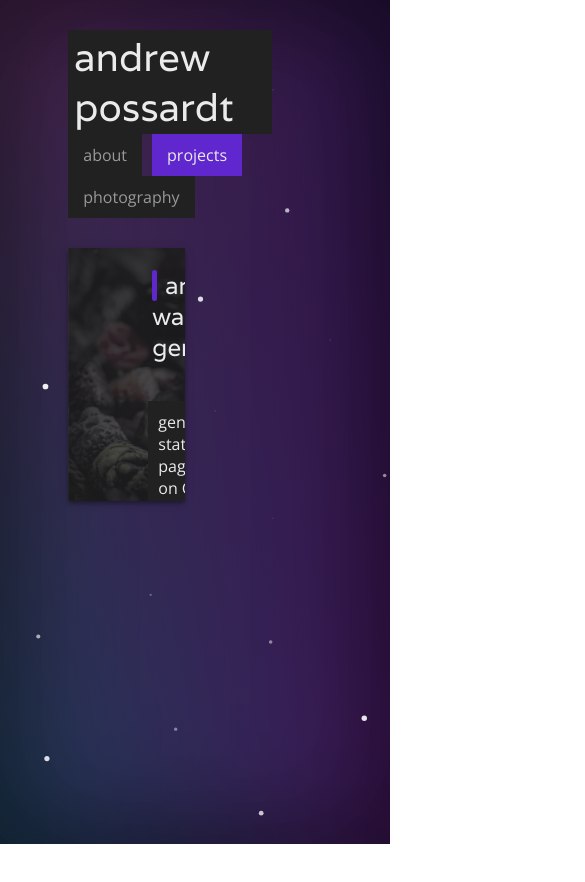
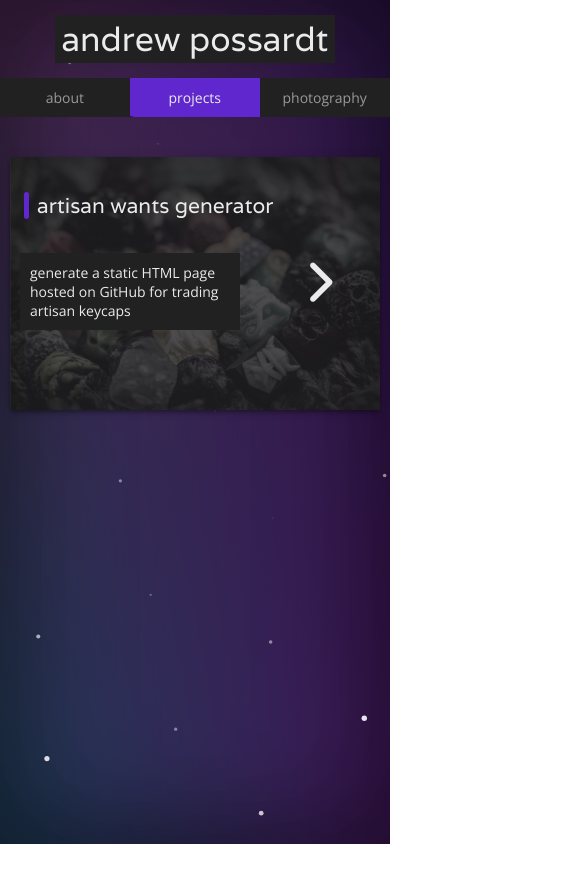
Before and after one commit to ampossardt/website-2.0, a React (Create React App) app in the folder client/: page /#projects in a window 390 px wide. Shown: the top 882 px of the page, 585 px wide, since content can reach past the window. Before the commit the page ends 844 px from the top, so only its background shows below. Built offline with nearby package versions, Linux system fonts and the light colour scheme; no server answers.

Commit message:
mobile responsive is mostly done

```diff
--- a/client/src/app.scss
+++ b/client/src/app.scss
@@ -1,3 +1,4 @@
+@import './assets/mobile';
 @import './assets/grid';
 @import './assets/variables';
 
@@ -14,6 +15,10 @@ body {
   max-height: 100vh;
   font-family: 'Open Sans';
   font-weight: 300;
+
+  @include responsive(mobile) {
+    font-size: 14px;
+  }
 }
 
 input, button {
@@ -184,7 +189,7 @@ header {
     align-items: center;
     align-self: flex-start;
     flex: 0 0 100%;
-    margin-bottom: 25px;
+    margin-bottom: 15px;
   }
 }
 
--- a/client/src/assets/_grid.scss
+++ b/client/src/assets/_grid.scss
@@ -1,3 +1,5 @@
+@import '../assets/mobile';
+
 .container {
   width: 65%;
   margin: 30px auto;
@@ -5,6 +7,10 @@
   &.full-width {
     width: 100%;
   }
+
+  @include responsive(desktop-medium) { width: 75%; }
+  @include responsive(desktop-small) { width: 75%; }
+  @include responsive(mobile) { width: 100%; box-sizing: border-box; padding: 10px; }
 }
 
 .flex {
@@ -35,11 +41,30 @@
     &:nth-child(even) {
       padding-left: 10px;
     }
+
+    @include responsive(mobile) {
+      flex: 1 1 100%;
+      max-width: 100%;
+
+      &:nth-child(odd) { padding: 0; }
+      &:nth-child(even) { padding: 0; }
+    }
   }
 
   &.fourth {
     flex: 1 1 25%;
     max-width: 25%;
     padding: 0 10px;
+
+    @include responsive(mobile) {
+      flex: 1 1 100%;
+      max-width: 100%;
+    }
+  }
+
+  &.fifth {
+    flex: 1 1 20%;
+    max-width: 20%;
+    padding: 0 10px;
   }
 }
--- /dev/null
+++ b/client/src/assets/_mobile.scss
@@ -0,0 +1,19 @@
+$break-mobile : 600px;
+$break-small-desktop: 900px;
+$break-medium-desktop: 1300px;
+$break-large-desktop: 1700px;
+
+@mixin responsive($device) {
+  @if $device == mobile {
+    @media only screen and (max-width: $break-mobile) { @content; }
+  }
+  @else if $device == desktop-small {
+    @media only screen and (min-width: $break-small-desktop + 1) and (max-width: $break-medium-desktop - 1) { @content; }
+  }
+  @else if $device == desktop-medium {
+    @media only screen and (min-width: $break-medium-desktop + 1) and (max-width: $break-large-desktop - 1) { @content; }
+  }
+  @else if $device == desktop-large {
+    @media only screen and (min-width: $break-large-desktop) { @content; }
+  }
+}
--- a/client/src/assets/content.js
+++ b/client/src/assets/content.js
@@ -7,7 +7,7 @@ const content = [
     text: `
       <p>In the mechanical keyboard community, there are custom-made keycaps made in small quantities by artists known as artisans. These 'artisan keycaps' are coveted for many different reasons - the way the sculpt looks, the color of resin in which they were cast, or simply due to their rarity.</p>
       <p>The primary means of trading caps with community members is via a 'classifieds-style' subreddit called 'mechmarket'. Users put up timestamped pictures of the keycaps they would like to trade, requesting either PayPal as a means of payment, or suggest other caps that they are interested in. For simplicity, many users make a Google Docs document to list the particular caps, sculpts, and colorways they are looking for. Unfortunately, many are plain looking and aren't mobile-friendly.</p>
-      <p>The artisan wants generator looks to solve that by providing a way to build a 'wants list' via a WYSIWYG editor, then generating static HTML and CSS files which are uploaded to GitHub to be hosted on GitHub Pages. Users select content, colors, and finally upload the content, pushing the generated files to the default GitHub pages public reposity for their account.</p>
+      <p>The artisan wants generator looks to solve that by providing a way to build a 'wants list' via a WYSIWYG editor, then generating static HTML and CSS files which are uploaded to GitHub to be hosted on GitHub Pages. Users select content, colors, and finally upload the content, pushing the generated files to the default GitHub pages public repository for their account.</p>
     `,
     tech: {
       'react': 'React',
--- a/client/src/components/about/about.js
+++ b/client/src/components/about/about.js
@@ -4,6 +4,15 @@ import aboutImage from '../../assets/about.jpg';
 
 class About extends React.Component {
   usedRandoms = [];
+  tech = [
+    { name: '.NET', primaryColor: '#171717', secondaryColor: '#fff', logo: '/netcore.svg' },
+    { name: 'Angular', primaryColor: '#171717', secondaryColor: '#fff', logo: '/angular.svg' },
+    { name: 'Kubernetes', primaryColor: '#171717', secondaryColor: '#fff', logo: '/kubernetes.svg' },
+    { name: 'Docker', primaryColor: '#171717', secondaryColor: '#fff', logo: '/docker.svg' },
+    { name: 'React', primaryColor: '#171717', secondaryColor: '#fff', logo: '/react.svg' },
+    { name: 'NodeJS', primaryColor: '#171717', secondaryColor: '#fff', logo: '/nodejs.svg' },
+    // { name: '.NET', primaryColor: '#171717', secondaryColor: '#fff', logo: '' },
+  ]
 
   constructor(props) {
     super(props);
@@ -50,27 +59,28 @@ class About extends React.Component {
       <div className={`container about flex vertical-align ${(this.state.hide || '') && 'hide'}`}>
         <svg
           viewBox="0 0 1600 900"
+          className="animated"
           style={ { width: (window.innerWidth / 4) * 3, height: ((window.innerWidth / 4) * 3) * (9/16) } }>
           {
             this.state.lines.map((item, index) =>
               <polygon
                 key={index}
                 points={item.points}
-                className={item.class}
+                className={`transform ${item.class}`}
                 style={ { transform: this.getTransform(item), animationDelay: `${item.delay}ms` }} />
             )
           }
         </svg>
         <svg
           viewBox="0 0 1600 900"
-          style={ { width: (window.innerWidth / 4) * 3, height: ((window.innerWidth / 4) * 3) * (9/16) } }
-          className='flipped'>
+          className="animated flipped"
+          style={ { width: (window.innerWidth / 4) * 3, height: ((window.innerWidth / 4) * 3) * (9/16) } }>
           {
             this.state.lines.map((item, index) =>
               <polygon
                 key={index}
                 points={item.points}
-                className={item.class}
+                className={`transform ${item.class}`}
                 style={ { transform: this.getTransform(item), animationDelay: `${item.delay}ms` }} />
             )
           }
@@ -85,8 +95,20 @@ class About extends React.Component {
               <p>Hi, I'm Andrew.</p>
               <p>I'm a web developer from Atlanta, currently working with the .NET Core and Angular professionally. On my personal projects, I enjoy working with React and NodeJS.</p>
               <p>I like designing stuff for the web, but when I'm not doing that, I like to take pictures, drink beer, ride around pay-as-you-go electric scooters without purpose, and eat ramen.</p>
+              {/* <div className="tech-container flex">
+                { this.tech.map(item =>
+                    <div className="col fifth">
+                      <svg className="tech-shape" viewBox="0 0 600 600">
+                        <polygon points="294,3 585.246118,214.602691 474,556.983037 114,556.983037 2.753882,214.602691" fill={item.secondaryColor} />
+                        <polygon points="294,3 585.246118,214.602691 474,556.983037 114,556.983037 2.753882,214.602691" style={{ transform: 'translate(15px, 8px) scale(1, .99)'}} fill={item.primaryColor} />
+                      </svg>
+                      <img className="logo" src={item.logo} />
+                    </div>
+                  )
+                }
+              </div> */}
             </div>
-            <img src={aboutImage} />
+            <img className="profile" src={aboutImage} />
           </div>
         </div>
 
--- a/client/src/components/about/about.scss
+++ b/client/src/components/about/about.scss
@@ -20,7 +20,11 @@
     position: relative;
     z-index: 100;
 
+    @include responsive(mobile) { width: 100%; margin: 0; }
+
     .title-bar {
+      @include responsive(mobile) { flex-wrap: wrap; }
+
       h1 {
         &.label {
           font-size: 2.2em;
@@ -36,7 +40,13 @@
         align-self: flex-start;
         opacity: 0;
         animation: show .6s .3s forwards;
+
+        @include responsive(mobile) { margin: 0 0 5px auto; width: 50%; text-align: right; }
       }
+    }
+
+    .flex.nowrap {
+      @include responsive(mobile) { flex-wrap:wrap; }
     }
 
     .inner-content {
@@ -44,6 +54,8 @@
       margin-left: 15%;
       opacity: 0;
       animation: show .6s .6s forwards;
+
+      @include responsive(mobile) { margin: 0; flex-grow: 1; }
 
       p {
         font-size: 1.2em;
@@ -55,7 +67,7 @@
       }
     }
 
-    img {
+    .profile {
       max-width: 35%;
       flex: 0 0 35%;
       height: auto;
@@ -63,13 +75,38 @@
       align-self: flex-start;
       opacity: 0;
       animation: show .6s .5s forwards;
+
+      @include responsive(mobile) { max-width: 90%; margin: 0 auto; }
+    }
+
+    .tech-container {
+      margin: 0 auto;
+      display: flex;
+
+      .col {
+        position: relative;
+      }
+
+      .logo {
+        width: 60%;
+        padding: 20px;
+        background-color: #fff;
+        border-radius: 200px;
+        border: 10px solid #171717;
+        border-top: none;
+        border-right: none;
+      }
     }
   }
 
   svg {
-    position: absolute;
-    top: -1px;
-    left: -1px;
+    &.animated {
+      position: absolute;
+      top: -1px;
+      left: -1px;
+
+      @include responsive(mobile) { display: none; }
+    }
 
     &.flipped {
       top: initial;
@@ -80,7 +117,9 @@
     }
 
     polygon {
-      animation: line-in 1.5s forwards;
+      &.transform {
+        animation: line-in 1.5s forwards;
+      }
     }
 
     .blue1 {
--- a/client/src/components/animation/animation.scss
+++ b/client/src/components/animation/animation.scss
@@ -4,4 +4,10 @@
   position: absolute;
   left: 0; top: 0;
   z-index: 2;
+
+  @include responsive(mobile) {
+    width: 200%;
+    height: 200vh;
+    transition: left .5s top .5s;
+  }
 }
--- a/client/src/components/header/header.scss
+++ b/client/src/components/header/header.scss
@@ -1,7 +1,13 @@
+@import '../../assets/mobile';
+
 .navigation {
   width: 65%;
   margin: 30px auto;
   transition: opacity .4s;
+
+  @include responsive(desktop-medium) { width: 75%; }
+  @include responsive(desktop-small) { width: 75%; }
+  @include responsive(mobile) { width: 100%; text-align:center; margin-top: 15px;}
 
   &.hide {
     opacity: 0;
@@ -11,6 +17,10 @@
     &.label {
       font-size: 2.4em;
       margin-right: 50px;
+
+      @include responsive(mobile) {
+        margin: 0 0 15px 0;
+      }
     }
   }
 
@@ -19,6 +29,11 @@
     margin: 0;
     display: inline-block;
     vertical-align: bottom;
+
+    @include responsive(mobile) {
+      display: flex;
+      flex-wrap: wrap;
+    }
 
     a {
       position: relative;
@@ -30,6 +45,14 @@
       transition: color .5s;
       margin-right: 10px;
       vertical-align: bottom;
+
+      @include responsive(mobile) {
+        flex: 1 1 33.3%;
+        max-width: 33.3%;
+        margin: 0;
+        padding-left: 0;
+        padding-right: 0;
+      }
 
       &:hover {
         color: $white;
--- a/client/src/components/photos/photos.scss
+++ b/client/src/components/photos/photos.scss
@@ -2,6 +2,8 @@
   overflow-x: hidden;
   overflow-y: auto;
   max-height: 87vh;
+
+  @include responsive(mobile) { max-height: calc(100vh - 147px ); }
 
   .card {
     width: 100%;
@@ -46,8 +48,9 @@
         position: relative;
 
         img {
-          width: 1024px;
+          width: 70%;
           height: auto;
+          @include responsive(mobile) { width: 100%; }
         }
 
         .far {
--- a/client/src/components/projects/detail.scss
+++ b/client/src/components/projects/detail.scss
@@ -9,19 +9,36 @@
   border-radius: 6px;
   @include card-shadow;
 
+  @include responsive(mobile) {
+    margin-left: 0;
+    animation: show .4s forwards;
+    flex-wrap: wrap-reverse;
+    height: calc(100vh - 147px);
+    background-color: transparent;
+    box-shadow: none;
+  }
+
   &.leave {
     animation: hide-detail .4s forwards;
     margin-left: 17.5%;
     opacity: 1;
+
+    @include responsive(mobile) { animation: hide .4s forwards; }
+  }
+
+  &.container {
+    @include responsive(mobile) { padding: 0; }
   }
 
   h1 {
-    font-size: 1.8em;
+    font-size: 1.7em;
     background-color: $detail-blue-5;
     color: $white;
     display: inline-block;
     padding: 0 4px;
     margin: 0 0 0 auto;
+
+    @include responsive(mobile) { margin: 0 auto; }
   }
 
   .image {
@@ -30,6 +47,11 @@
     background-position-x: 50%;
     transition: filter .4s;
     filter: grayscale(40%);
+    height: 100%;
+
+    @include responsive(mobile) {
+      height: auto;
+    }
 
     .credit {
       position: absolute;
@@ -37,6 +59,10 @@
       top: 0;
       padding: 4px;
       background-color: rgba(0,0,0,.6);
+
+      @include responsive(mobile) {
+        display: none;
+      }
     }
 
     &:hover {
@@ -46,13 +72,31 @@
 
   .content {
     display: flex;
-    padding: 20px;
+    padding: 20px 20px 0 20px;
     box-sizing: border-box;
     flex: 1 0 45%;
 
+    @include responsive(mobile) { padding: 0; flex-basis: 100%; }
+
     .inner-content {
-      height: 85%;
+      height: calc(60vh - 83px);
+      overflow-y: auto;
+      padding-right: 10px;
+
+
+
+      p {
+        @include responsive(mobile) { margin-left: 10px; padding: 3px 5px; background-color: $dark-gray; }
+
+        &:first-child {
+          @include responsive(mobile) { margin-top: 0; }
+        }
+      }
     }
+  }
+
+  .back {
+    @include responsive(mobile) { display: none; }
   }
 
   .code-links {
@@ -60,10 +104,12 @@
     width: 100%;
     text-align: center;
     padding: 15px 0 15px 0;
-    background-color: rgba(255,255,255,.2);
+    background-color: rgba(0,0,0,.7);
+
+    @include responsive(mobile) { background-color: transparent; }
 
     .button {
-      font-size: 17px;
+      font-size: 1.063em;
       border: 3px solid #fff;
       border-top-width: 1px;
       border-left-width: 1px;
@@ -80,7 +126,7 @@
         }
 
         &:hover {
-          background-color: scale-color(#6e5494, $lightness: -15%);
+          background-color: scale-color(#6e5494, $lightness: -25%);
         }
       }
 
@@ -94,20 +140,24 @@
         }
 
         &:hover {
-          background-color: scale-color($blue, $lightness: -15%);
+          background-color: scale-color($blue, $lightness: -25%);
         }
       }
     }
   }
 
   .technology-container {
+    margin-top: 20px;
+
+    @include responsive(mobile) { margin: 0 0 0 10px; }
+
     .technology {
       display: inline-block;
       padding: 6px 8px 6px 6px;
       border-radius: 6px;
-      margin-right: 5px;
+      margin: 0 5px 5px 0;
       font-weight: bold;
-      font-size: 17px;
+      font-size: 1em;
       border-left-width: 3px;
       border-left-style: solid;
 
@@ -169,7 +219,7 @@
       @include icon;
     }
   }
- }
+}
 
  @keyframes show-detail {
    100% {
--- a/client/src/components/projects/projects.scss
+++ b/client/src/components/projects/projects.scss
@@ -1,3 +1,5 @@
+@import '../../assets/mobile';
+
 @mixin full-size-block {
   display: block;
   width: 100%;
@@ -10,13 +12,15 @@
 }
 
 .project {
-  height: 30vh;
+  height: 35vh;
   width: 100%;
   position: relative;
   overflow: hidden;
   opacity: 0;
   @include card-shadow;
   animation: show-project .4s forwards;
+
+  @include responsive(mobile) { height: 30vh; }
 
   &.leave {
     animation: hide-project .4s forwards;
@@ -71,6 +75,8 @@
       display: inline-block;
       margin-bottom: 6vh;
       transition: flex-basis .4s, margin-left .4s;
+
+      @include responsive(mobile) { flex-basis: calc(100% - 210px); }
     }
 
     h2 {
@@ -79,6 +85,9 @@
       display: inline-block;
       margin-left: 80px;
       transition: margin-left .4s;
+      white-space: nowrap;
+
+      @include responsive(mobile) { margin-left: 10px; }
 
       &::before {
         content: '';
@@ -97,6 +106,10 @@
       transition: margin-left .4s;
       transition-delay: .15s;
       max-width: 380px;
+
+      @include responsive(desktop-medium) { max-width: 250px; }
+      @include responsive(desktop-small) { max-width: 200px; }
+      @include responsive(mobile) { max-width: 200px; margin-left: 10px; }
     }
 
     .btn-container {
```
